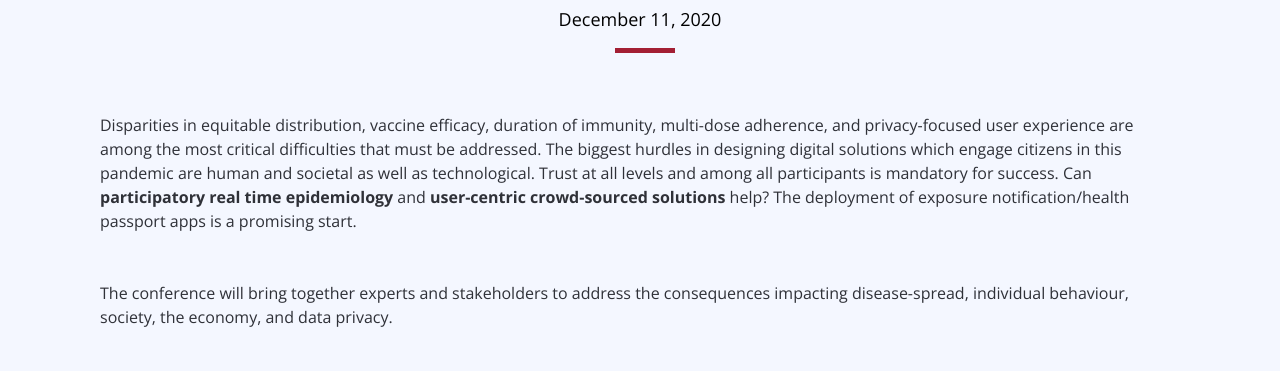
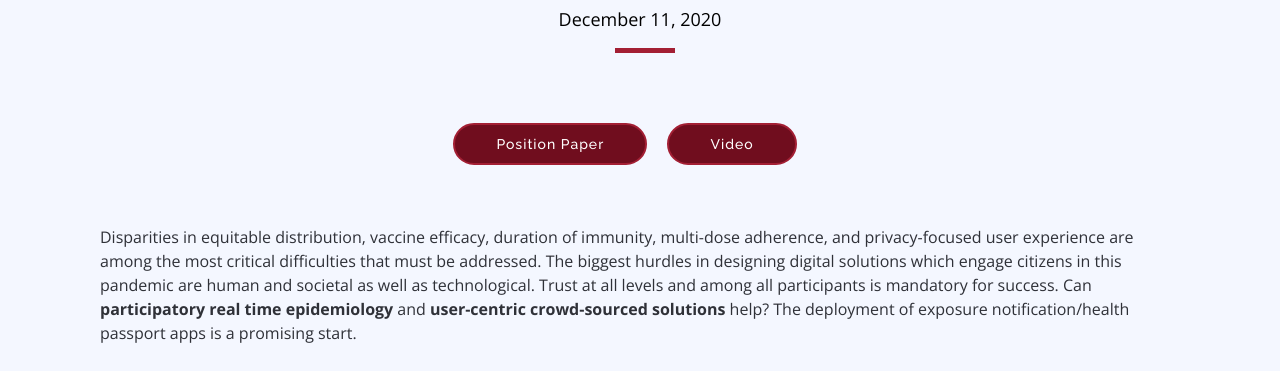
Before and after one commit to mit-vaccine/mit-vaccine.github.io, a plain HTML site: page index.html in a window 1280 px wide. Shown: the part 919-1290 px from the top of the page. Drawn offline with nearby package versions, Linux system fonts and the light colour scheme.

Commit message:
Speaker section changes/position paper

```diff
--- a/assets/css/style.css
+++ b/assets/css/style.css
@@ -1153,6 +1153,24 @@ body.mobile-nav-active #mobile-nav-toggle {
   background: #f4f7ff;
 }
 
+#speakers .about-btn {
+  font-family: "Raleway", sans-serif;
+  font-weight: 500;
+  font-size: 14px;
+  letter-spacing: 1px;
+  display: inline-block;
+  padding: 12px 32px;
+  border-radius: 50px;
+  transition: 1.5s;
+  line-height: 1;
+  margin: 10px;
+  color: #ffffff;
+  -webkit-animation-delay: 3s;
+  animation-delay: 3s;
+  border: 2px solid #A31F34;
+  background-color:#700d1e;
+}
+
 #speakers .speaker {
   position: relative;
   overflow: hidden;
--- a/index.html
+++ b/index.html
@@ -110,14 +110,15 @@
         <p style="color:black">December 11, 2020</p>
         <!-- <p>All times are listed in Eastern Standard Time (EST)</p> -->
       </div>
+      <div class="row justify-content-center speaker-row" style="padding-bottom: 50px;">
+        <a href="assets/files/PositionPaper.pdf" class="about-btn">&nbsp;&nbsp;Position Paper&nbsp;&nbsp;</a>
+        <a href="https://www.youtube.com/user/mitmedialab" class="about-btn">&nbsp;&nbsp;Video&nbsp;&nbsp;</a>
+      </div>
       <div class="tab-content row justify-content-center" data-aos="fade-up" data-aos-delay="200">
         <p>Disparities in equitable distribution, vaccine efficacy, duration of immunity, multi-dose adherence, and privacy-focused user experience are among the most critical difficulties that must be addressed. The biggest hurdles in designing digital solutions which engage citizens in this pandemic are human and societal as well as technological. Trust at all levels and among all participants is mandatory for success. Can <b>participatory real time epidemiology</b> and <b>user-centric crowd-sourced solutions</b> help? The deployment of exposure notification/health passport apps is a promising start.</p>
         <br><br>
-        <p>The conference will bring together experts and stakeholders to address the consequences impacting disease-spread, individual behaviour, society, the economy, and data privacy. <br><br><br></p>
-        <!-- <br>
-        <br> -->
-        <!-- <br>
-        <br> -->
+        <p>The conference brought together experts and stakeholders to address the consequences impacting disease-spread, individual behaviour, society, the economy, and data privacy. <br><br><br></p>
+
         <div class="row justify-content-center speaker-row">
           <div class="col-lg-3 col-md-6 col-sm-6" style="width: 85%">
             <a href="https://CelineGounder.com"><div class="speaker2" data-aos="fade-up" data-aos-delay="100">
```
Also changed, not shown: 1 other file.
